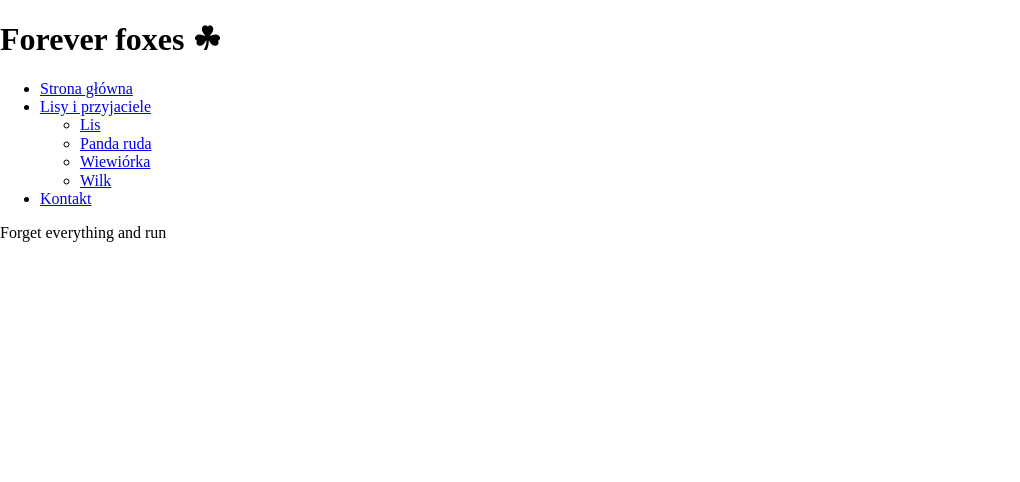
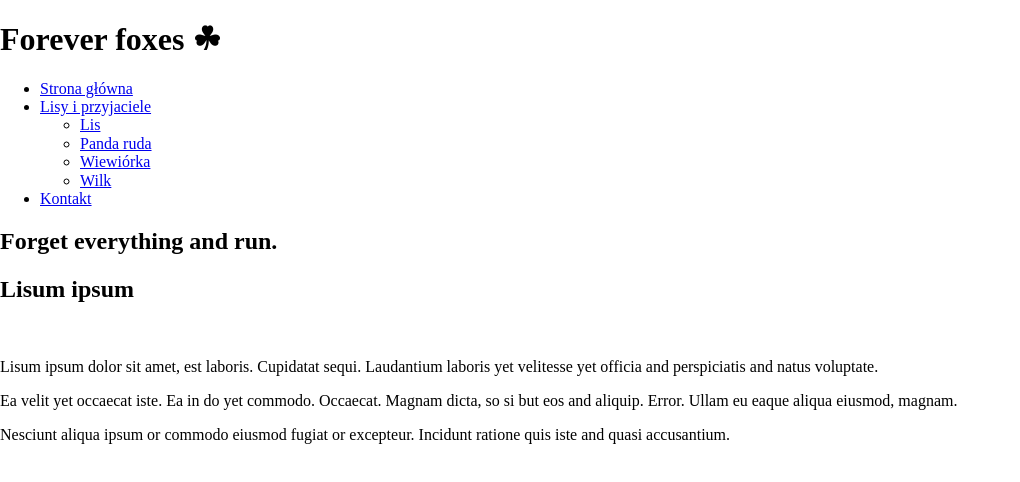
Before and after one commit to Selije/My_first_page, a plain HTML site: page index.html in a window 1280 px wide. Shown: the whole page, without its empty margins (0-1020 px from the left). Drawn offline with nearby package versions, Linux system fonts and the light colour scheme.

Commit message:
Add section article in index.html

```diff
--- a/index.html
+++ b/index.html
@@ -31,8 +31,21 @@
     </nav>
 </header>
 <section class="hero-section">
-  <div class="slogan">Forget everything and run </div>
-    <h2>
+    <div class="slogan">
+        <h2>Forget <span>everything</span> and <span>run</span>.</h2>
+    </div>
+</section>
+    <article class="about-section">
+        <div class="container">
+            <h2>Lisum ipsum</h2>
+            <img src="">
+            <p>Lisum ipsum dolor sit amet, est laboris. Cupidatat sequi. Laudantium laboris yet velitesse yet officia and perspiciatis and natus voluptate.</p>
+            <p>Ea velit yet occaecat iste. Ea in do yet commodo. Occaecat. Magnam dicta, so si but eos and aliquip. Error. Ullam eu eaque aliqua eiusmod, magnam.</p>
+            <p>Nesciunt aliqua ipsum or commodo eiusmod fugiat or excepteur. Incidunt ratione quis iste and quasi accusantium.</p>
+        </div>
+    </article>
+</section>
+
 
 <footer></footer>
 </body>
```
